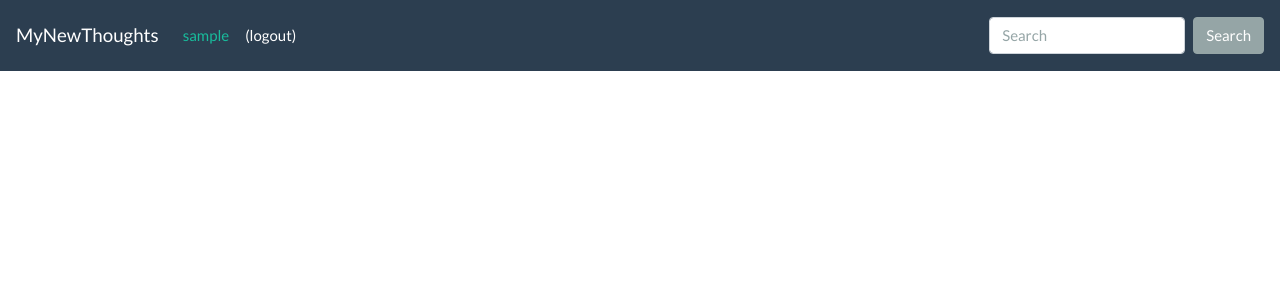
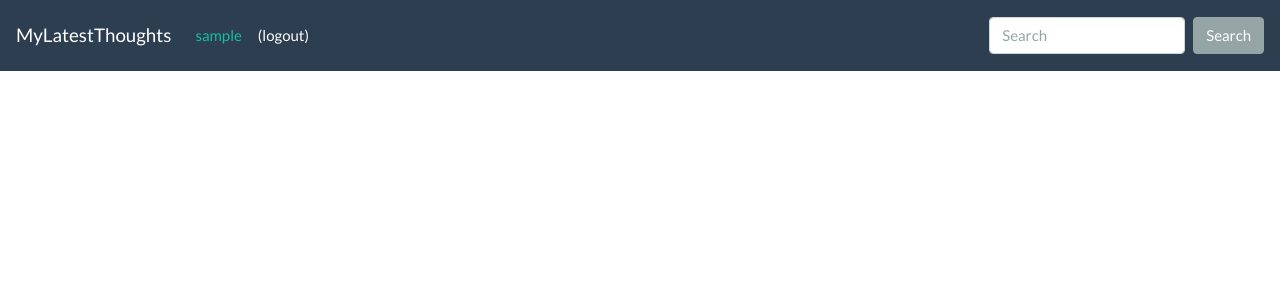
Before and after one commit to Hurd-Jon/frontend-tutorial, a Django app: template mythoughts/thoughts/templates/base.html in a window 1280 px wide. Shown: the top 300 px of the page. Run offline with Django 3.2, Linux system fonts and the light colour scheme; the template is opened without the code that fills it: most values are stand-ins (such as "Sample title", 1, 10 or a date in 2020); some libraries are stand-ins or nearby versions.

Commit message:
Update base.html
test build and deploy

```diff
--- a/mythoughts/thoughts/templates/base.html
+++ b/mythoughts/thoughts/templates/base.html
@@ -9,13 +9,13 @@
     {% load static %}
     <link rel="stylesheet" href="{% static "bootstrap.css" %}" >
 
-    <title>MyNewerThoughts</title>
+    <title>MyLatestThoughts</title>
   </head>
 
   <body>
     <div class="bs-component">
         <nav class="navbar navbar-expand-lg navbar-dark bg-primary">
-          <a class="navbar-brand" href="{% url 'list-thoughts' %}">MyNewThoughts</a>
+          <a class="navbar-brand" href="{% url 'list-thoughts' %}">MyLatestThoughts</a>
           <ul class="navbar-nav mr-auto">
             {% if username %}
             <li class="nav-item active">
```
